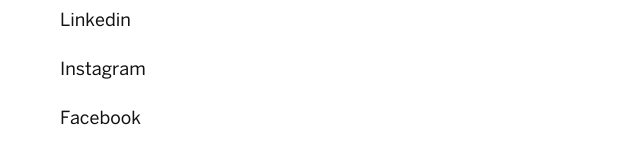
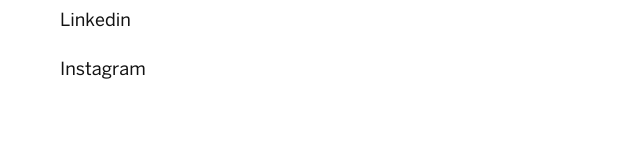
Before and after one commit to vdel26/north-www, a Jekyll site: the page built from index.markdown, in a window 1280 px wide and 900 px high, scrolled down 3443 px. Shown: the part 551-715 px from the top of the window, without its empty margins (0-640 px from the left). Built offline with Jekyll 4.4.1, drawn with Linux system fonts in a browser that asks for light colours; some web fonts are replaced.

Commit message:
remove hardcoded social links

```diff
--- a/_layouts/index.html
+++ b/_layouts/index.html
@@ -66,9 +66,9 @@
     <div class="contact__social">
       <h3 class="contact__social__title">Follow us</h3>
 
-      <a class="contact__social__link" href="https://www.linkedin.com/company/thenorthstudio.com" target="_blank">Linkedin</a>
-      <a class="contact__social__link" href="https://www.instagram.com/thenorthstudio/" target="_blank">Instagram</a>
-      <a class="contact__social__link" href="#" target="_blank">Facebook</a>
+      {% for item in page.contact.social %}
+      <a class="contact__social__link" href="{{ item.url }}" target="_blank">{{ item.name }}</a>
+      {% endfor %}
     </div>
 
   </div>
```
